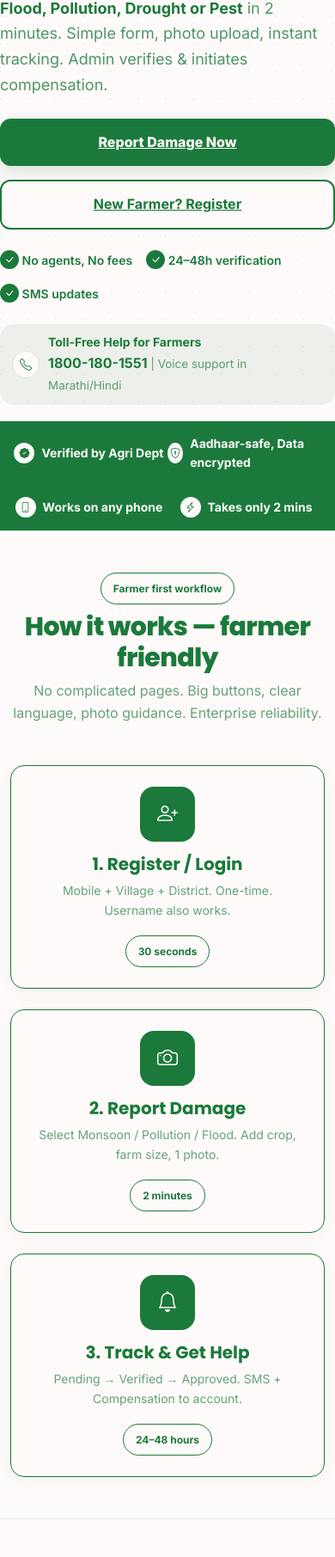
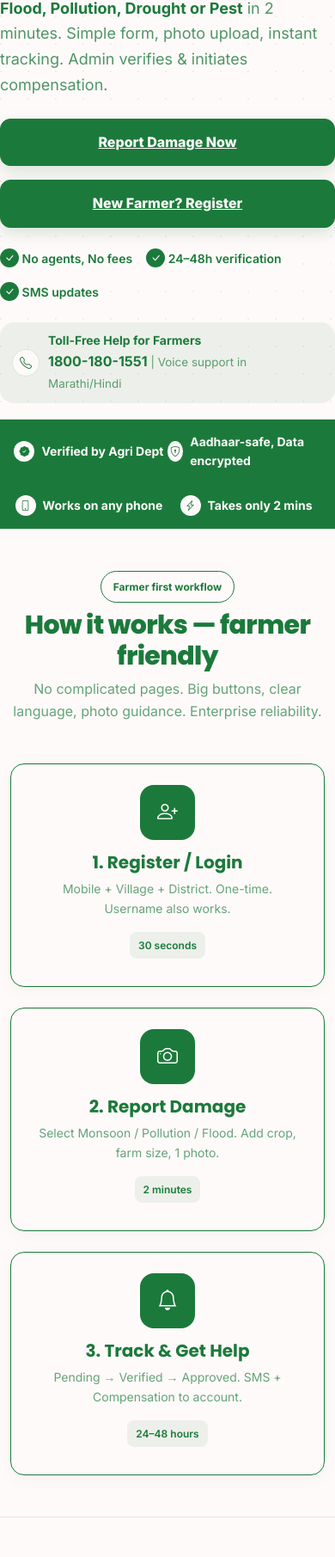
Before and after one commit to doxpro26-star/krushak, a Flask app: page / in a window 390 px wide. Shown: the part 505-2316 px from the top of the page at 86% size. Run offline with Flask 3, Linux system fonts and the light colour scheme; data comes from the database, SQL or seed files in the repository.

Commit message:
a11y: fix 5 heuristics - nav btn height 38px align, heading/card left align, Register solid green, Admin text link, badge-info non-button

```diff
--- a/static/css/style.css
+++ b/static/css/style.css
@@ -40,9 +40,9 @@ a{ color:var(--green); }
 .brand-badge{ background:var(--snow); color:var(--green); border:1.5px solid var(--green); font-size:var(--fs-xs); padding:4px 8px; border-radius:var(--r-pill); font-weight:800;}
 .navbar-nav .nav-link{ color:var(--green)!important; font-weight:600; font-size:var(--fs-sm); padding:8px 14px!important;}
 .navbar-nav .nav-link:hover,.navbar-nav .nav-link.active{ text-decoration:underline; text-underline-offset:4px;}
-.btn-primary-nav{ background:var(--green); color:var(--snow); border:1.5px solid var(--green); padding:10px 18px; border-radius:var(--r-md); font-weight:700; font-size:var(--fs-sm);}
+.btn-primary-nav{ background:var(--green); color:var(--snow); border:1.5px solid var(--green); padding:9px 18px; border-radius:var(--r-md); font-weight:700; font-size:var(--fs-sm); line-height:1.2; min-height:38px; display:inline-flex; align-items:center; justify-content:center;}
 .btn-primary-nav:hover{ background:var(--green-dark); color:var(--snow); border-color:var(--green-dark);}
-.btn-outline-nav{ border:1.8px solid var(--green); color:var(--green); background:var(--snow); padding:8px 18px; border-radius:var(--r-md); font-weight:700; font-size:var(--fs-sm);}
+.btn-outline-nav{ border:1.5px solid var(--green); color:var(--green); background:var(--snow); padding:9px 18px; border-radius:var(--r-md); font-weight:700; font-size:var(--fs-sm); line-height:1.2; min-height:38px; display:inline-flex; align-items:center; justify-content:center;}
 .btn-outline-nav:hover{ background:var(--green); color:var(--snow);}
 .btn-lang{ background:var(--snow); border:1.5px solid var(--green); color:var(--green); padding:7px 12px; border-radius:var(--r-md); font-weight:700; font-size:var(--fs-xs);}
 .btn-lang:hover{ background:var(--green); color:var(--snow);}
@@ -104,6 +104,8 @@ a{ color:var(--green); }
 /* ALERTS — two colour */
 .alert{ border:1.5px solid var(--green)!important; background:var(--snow)!important; color:var(--green)!important; border-radius:var(--r-md)!important;}
 .badge{ font-size:var(--fs-xs); border-radius:var(--r-pill); }
+/* Non-interactive informational badges — distinct from buttons (no border pill) */
+.badge-info{ background:var(--green-light); color:var(--green); border:none; padding:6px 10px; border-radius:8px; font-weight:600; font-size:var(--fs-xs); display:inline-flex; align-items:center; justify-content:center; }
 
 /* Status badges — semantic */
 .badge-status-pending{ background:#FEF3C7!important; color:#92400E!important; border:1.5px solid #F59E0B!important; }
--- a/templates/base.html
+++ b/templates/base.html
@@ -44,7 +44,7 @@
         {% else %}
           <li class="nav-item"><a class="btn btn-outline-nav" href="{{ url_for('farmer_login') }}" data-i18n="nav_farmer_login">Farmer Login</a></li>
           <li class="nav-item ms-lg-1"><a class="btn btn-primary-nav" href="{{ url_for('farmer_register') }}" data-i18n="nav_farmer_register">Farmer Register</a></li>
-          <li class="nav-item"><a class="btn btn-outline-nav" href="{{ url_for('admin_login') }}" data-i18n="nav_admin_short">Admin</a></li>
+          <li class="nav-item"><a class="nav-link small" href="{{ url_for('admin_login') }}" data-i18n="nav_admin_short" style="opacity:.7;">Admin</a></li>
         {% endif %}
         <li class="nav-item ms-lg-2">
           <div class="dropdown">
--- a/templates/index.html
+++ b/templates/index.html
@@ -15,7 +15,7 @@
         <p class="hero-desc mb-4" data-i18n="hero_desc">Report crop loss due to <strong>Heavy Monsoon, Flood, Pollution, Drought or Pest</strong> in 2 minutes. Simple form, photo upload, instant tracking. Admin verifies & initiates compensation.</p>
         <div class="d-flex flex-column flex-sm-row gap-3 mb-4">
           <a href="{{ url_for('farmer_report_new') }}" class="btn-green" data-i18n="btn_report"><i class="bi bi-plus-circle"></i> Report Damage Now</a>
-          <a href="{{ url_for('farmer_register') }}" class="btn-white" data-i18n="btn_register">New Farmer? Register</a>
+          <a href="{{ url_for('farmer_register') }}" class="btn-green" data-i18n="btn_register">New Farmer? Register</a>
         </div>
         <div class="hero-checks mb-4">
           <span><i class="bi bi-check-lg"></i> <span data-i18n="check1">No agents, No fees</span></span>
@@ -55,9 +55,9 @@
       <p style="color:rgba(27,122,59,0.68);" data-i18n="how_sub">No complicated pages. Big buttons, clear language, photo guidance.</p>
     </div>
     <div class="row g-4">
-      <div class="col-md-4"><div class="card-two h-100"><div class="icon-two" aria-hidden="true"><i class="bi bi-person-plus"></i></div><h3 class="h5 fw-bold" data-i18n="how1_t">1. Register / Login</h3><p class="small" style="color:rgba(27,122,59,0.68);" data-i18n="how1_d">Mobile + Village + District. One-time. Username also works.</p><span class="hero-pill mx-auto" data-i18n="how1_b">30 seconds</span></div></div>
-      <div class="col-md-4"><div class="card-two h-100"><div class="icon-two" aria-hidden="true"><i class="bi bi-camera"></i></div><h3 class="h5 fw-bold" data-i18n="how2_t">2. Report Damage</h3><p class="small" style="color:rgba(27,122,59,0.68);" data-i18n="how2_d">Select Monsoon / Pollution / Flood. Add crop, farm size, 1 photo.</p><span class="hero-pill mx-auto" data-i18n="how2_b">2 minutes</span></div></div>
-      <div class="col-md-4"><div class="card-two h-100"><div class="icon-two" aria-hidden="true"><i class="bi bi-bell"></i></div><h3 class="h5 fw-bold" data-i18n="how3_t">3. Track & Get Help</h3><p class="small" style="color:rgba(27,122,59,0.68);" data-i18n="how3_d">Pending → Verified → Approved. SMS + Compensation to account.</p><span class="hero-pill mx-auto" data-i18n="how3_b">24–48 hours</span></div></div>
+      <div class="col-md-4"><div class="card-two h-100"><div class="icon-two" aria-hidden="true"><i class="bi bi-person-plus"></i></div><h3 class="h5 fw-bold" data-i18n="how1_t">1. Register / Login</h3><p class="small" style="color:rgba(27,122,59,0.68);" data-i18n="how1_d">Mobile + Village + District. One-time. Username also works.</p><span class="badge-info mx-auto" data-i18n="how1_b">30 seconds</span></div></div>
+      <div class="col-md-4"><div class="card-two h-100"><div class="icon-two" aria-hidden="true"><i class="bi bi-camera"></i></div><h3 class="h5 fw-bold" data-i18n="how2_t">2. Report Damage</h3><p class="small" style="color:rgba(27,122,59,0.68);" data-i18n="how2_d">Select Monsoon / Pollution / Flood. Add crop, farm size, 1 photo.</p><span class="badge-info mx-auto" data-i18n="how2_b">2 minutes</span></div></div>
+      <div class="col-md-4"><div class="card-two h-100"><div class="icon-two" aria-hidden="true"><i class="bi bi-bell"></i></div><h3 class="h5 fw-bold" data-i18n="how3_t">3. Track & Get Help</h3><p class="small" style="color:rgba(27,122,59,0.68);" data-i18n="how3_d">Pending → Verified → Approved. SMS + Compensation to account.</p><span class="badge-info mx-auto" data-i18n="how3_b">24–48 hours</span></div></div>
     </div>
   </div>
 </section>
@@ -68,7 +68,7 @@
     <div class="d-flex align-items-center gap-3 mb-4">
       <span style="width:6px; height:32px; background:var(--green); border-radius:99px;"></span>
       <h4 class="fw-bold mb-0" data-i18n="damage_title">What damage can you report?</h4>
-      <span class="hero-pill ms-auto d-none d-md-inline">6 CATEGORIES</span>
+      <span class="badge-info ms-auto d-none d-md-inline">6 categories</span>
     </div>
     <div class="row g-3">
       <div class="col-6 col-md-2"><div class="card-farm-two h-100"><img src="https://images.unsplash.com/photo-1515694346937-94d85e41e6f0?w=400&q=80&auto=format" alt="Heavy Monsoon" loading="lazy" onerror="this.src='https://images.unsplash.com/photo-1560493676-04071c5f467b?w=400&q=80&auto=format'"><div class="farm-body"><h5 class="farm-title" data-i18n="dmg_monsoon_t">Heavy Monsoon</h5><p class="farm-desc" data-i18n="dmg_monsoon_d">Excess rain, waterlogging</p></div></div></div>
@@ -84,8 +84,8 @@
 {% if recent %}
 <section class="py-4" style="background:var(--green-light); border-top:1.5px solid var(--green-line);">
   <div class="container">
-    <h5 class="fw-bold mb-3 text-center text-md-start" data-i18n="recent_title">Recent Reports (anonymized)</h5>
-    <div class="row g-3 justify-content-center">
+    <h5 class="fw-bold mb-3 text-start" data-i18n="recent_title">Recent Reports (anonymized)</h5>
+    <div class="row g-3 justify-content-start">
       {% for r in recent %}
       <div class="col-md-6 col-lg-4"><div class="card-two recent-card" style="text-align:left;"><div class="d-flex justify-content-between"><span class="{% if r.status=='Pending' %}badge-status-pending{% else %}badge-status-success{% endif %}" style="padding:4px 10px; border-radius:999px; font-weight:700; font-size:var(--fs-xs);">{{ r.status }}</span><small style="opacity:.6;">{{ r.created_at.strftime('%d %b %Y') }}</small></div><h6 class="fw-bold mt-2 mb-1">{{ r.crop_type }} • {{ r.damage_type }}</h6><div class="small" style="opacity:.7;"><i class="bi bi-geo-alt me-1" aria-hidden="true"></i>{{ r.village }}, {{ r.district }} • {{ r.farm_size }} acre • {{ r.severity }}</div><p class="small mt-2 mb-0 clamp-3" title="{{ r.description }}">{{ r.description }}</p></div></div>
       {% endfor %}
```
